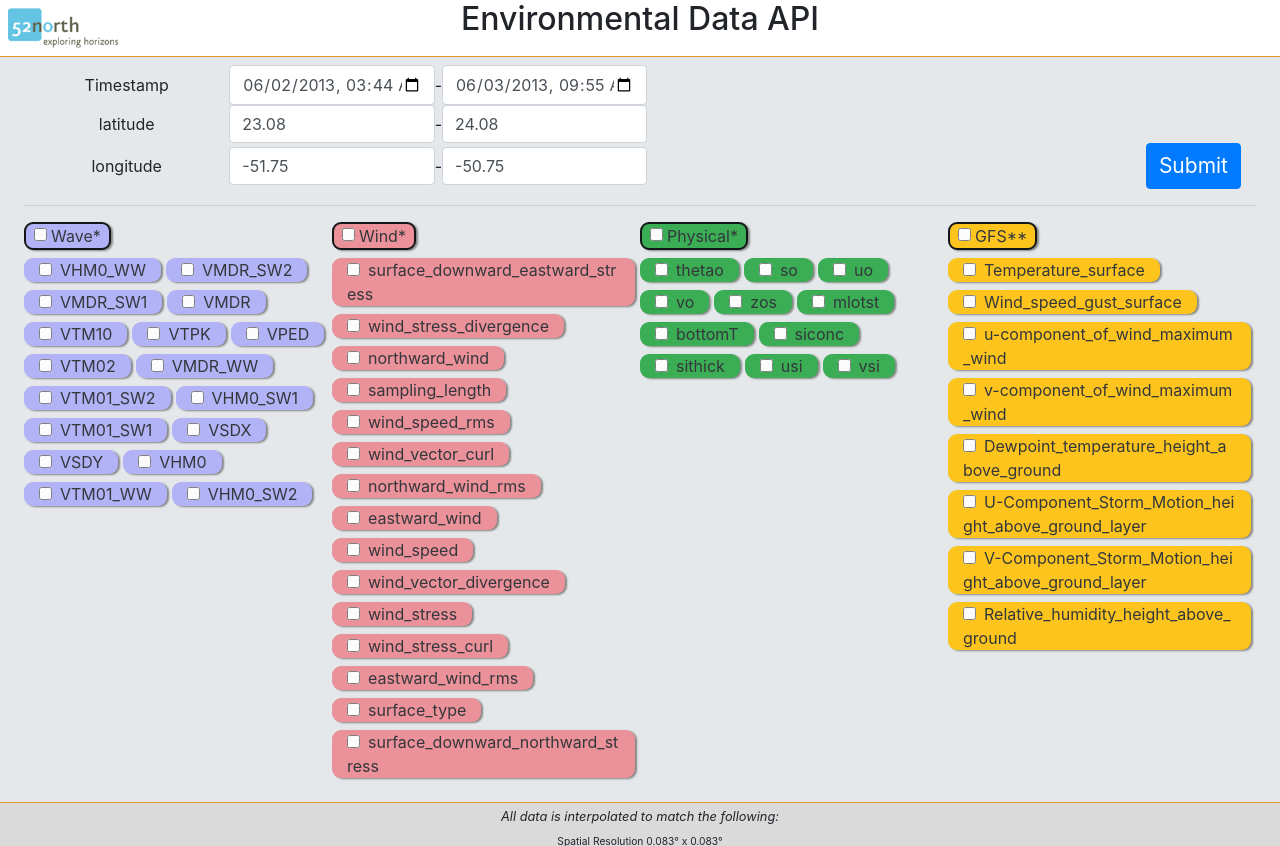
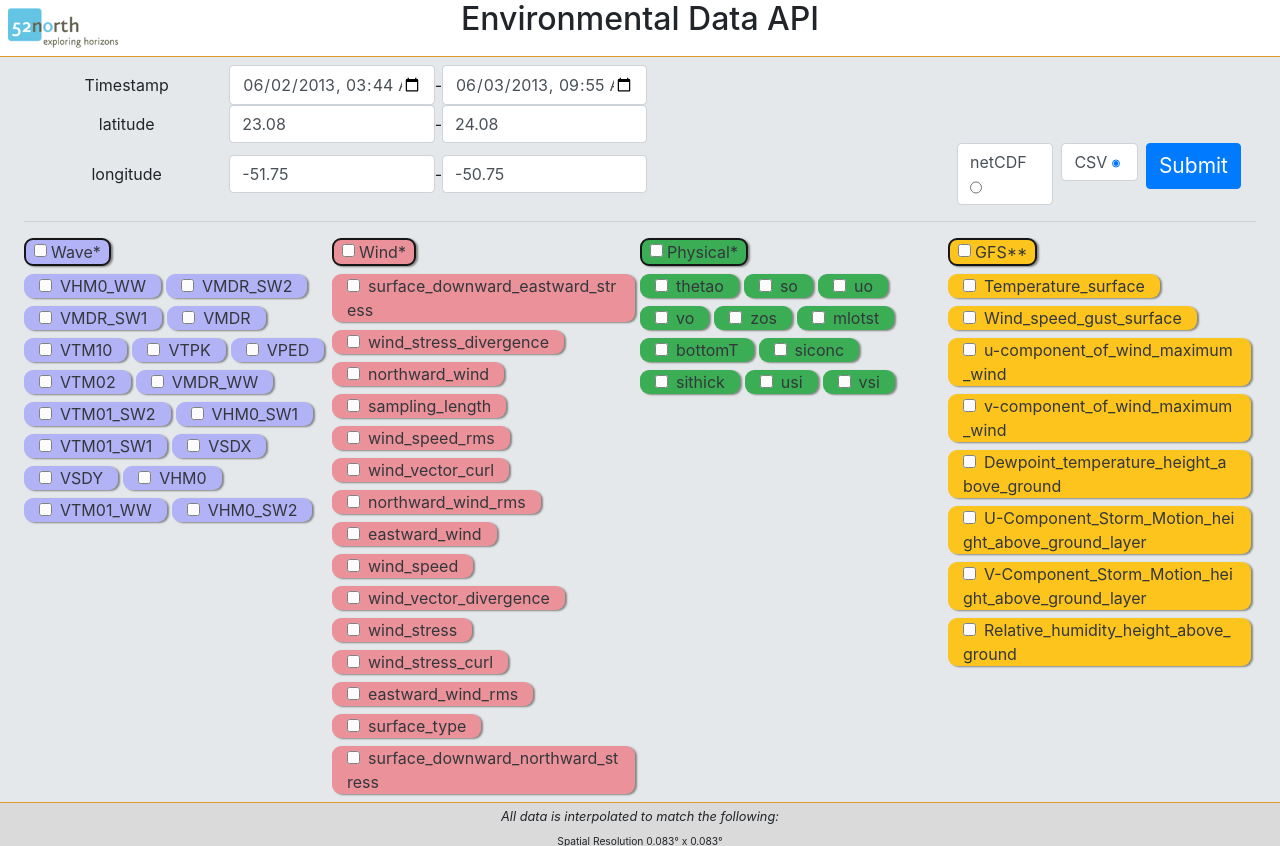
Before and after one commit to 52North/MariDataHarvest, a Flask app: page /EnvDataAPI/ in a window 1280 px wide. Shown: the top 846 px of the page. Run offline with Flask 2, Linux system fonts and the light colour scheme; parts of the project's set-up code (start-up, migrations or seed data) failed here and were passed over; some libraries are stand-ins or nearby versions.

Commit message:
export as netCDF file

```diff
--- a/EnvDataServer/app.py
+++ b/EnvDataServer/app.py
@@ -27,8 +27,8 @@ limiter = Limiter(
 # global variables
 # TODO move to a config file
 delete_file_queue = dict()
-# in seconds => 20 Minutes
-FILE_LIFE_SPAN = 20 * 60
+# in Minutes
+FILE_LIFE_SPAN = 20
 # in degrees
 spatial_interpolation_rate = 0.083
 # in hours
@@ -41,7 +41,7 @@ def remove_files():
     while True:
         _deep_copy = delete_file_queue.copy()
         for f_path, created_time in _deep_copy.items():
-            if (datetime.now() - created_time).seconds > FILE_LIFE_SPAN:
+            if (datetime.now() - created_time).seconds > FILE_LIFE_SPAN * 60:
                 Path(f_path).unlink(missing_ok=True)
                 del delete_file_queue[f_path]
                 logger.debug('Deleting expired file %s ' % f_path)
@@ -70,6 +70,15 @@ def parse_requested_var(args):
     return wave, wind, gfs, phy
 
 
+def create_csv(df, metadata_dict, file_path):
+    csv_str = df.to_csv()
+    csv_coma_line = csv_str[:csv_str.find('\n')].count(',') * ',' + '\n'
+    csv_str = csv_coma_line.join(metadata_dict.values()) + csv_str
+    with open(file_path, 'w', newline='', encoding='utf-8') as f:
+        f.write(csv_str)
+    delete_file_queue[file_path] = datetime.now()
+
+
 @app.route('/EnvDataAPI/request_env_data')
 @limiter.limit("1/10second")
 def request_env_data():
@@ -82,6 +91,7 @@ def request_env_data():
     lat_hi = float(request.args.get('lat_hi')) + spatial_interpolation_rate
     lon_lo = float(request.args.get('lon_lo')) - spatial_interpolation_rate
     lon_hi = float(request.args.get('lon_hi')) + spatial_interpolation_rate
+    data_format = request.args.get('format_radio')
     if lat_lo > lat_hi:
         logger.debug('Error: lat_lo > lat_hi')
         return Response('Error: lat_lo > lat_hi')
@@ -159,30 +169,35 @@ def request_env_data():
             gfs = []
             errorString += 'Error occurred while retrieving GFS data:  ' + str(e) + '<br>'
 
-    combined = xr.combine_by_coords(dataset_list, combine_attrs='override', compat='override')
+    combined = xr.combine_by_coords(dataset_list, combine_attrs='drop', compat='override')[wave + wind + phy + gfs]
     if len(combined) == 0:
         logger.debug(errorString + 'Error occurred: Empty dataset')
         return Response(errorString + 'Error occurred: Empty dataset')
     dir_path = Path(Path(__file__).parent, 'download')
     dir_path.mkdir(exist_ok=True)
-    file_path = Path(dir_path, str(uuid.uuid1()) + '.csv')
-    csv_str = combined.to_dataframe()[wave + wind + phy + gfs].to_csv()
-    csv_coma_line = csv_str[:csv_str.find('\n')].count(',') * ',' + '\n'
-    timeRange = 'Time range: %s to %s' % (str(date_lo), str(date_hi)) + csv_coma_line
-    lon = 'Longitude extent: %.2f to %.2f' % (lon_lo, lon_hi) + csv_coma_line
-    lat = 'Latitude extent: %.2f to %.2f' % (lat_lo, lat_hi) + csv_coma_line
-    spatial_res = 'Spatial Resolution 0.083deg x 0.083deg' + csv_coma_line
-    temporal_res = 'Temporal Resolution 3-hours interval' + csv_coma_line
-    credit_CMEMS = 'Credit (Wave-Wind-Physical): E.U. Copernicus Marine Service Information (CMEMS)' + csv_coma_line
-    credit_GFS = 'Credit (GFS): National Centers for Environmental Prediction/National Weather Service/NOAA' + csv_coma_line
-    created = 'Accessed on %s' % datetime.now().strftime('%Y-%m-%d %H:%M:%S') + csv_coma_line
-    err = 'Error(s): ' + errorString.replace(',', ' ') + csv_coma_line
-    csv_str = timeRange + lon + lat + spatial_res + temporal_res + credit_CMEMS + credit_GFS + created + err + csv_str
-    with open(file_path, 'w', newline='', encoding='utf-8') as f:
-        f.write(csv_str)
+    metadata_dict = dict(
+        timeRange='Time range: %s to %s' % (str(date_lo), str(date_hi)),
+        lon_extent='Longitude extent: %.2f to %.2f' % (lon_lo, lon_hi),
+        lat_extent='Latitude extent: %.2f to %.2f' % (lat_lo, lat_hi),
+        spatial_res='Spatial Resolution 0.083deg x 0.083deg',
+        temporal_res='Temporal Resolution 3-hours interval',
+        credit_CMEMS='Credit (Wave-Wind-Physical): E.U. Copernicus Marine Service Information (CMEMS)',
+        credit_GFS='Credit (GFS): National Centers for Environmental Prediction/National Weather Service/NOAA',
+        created='Accessed on %s' % datetime.now().strftime('%Y-%m-%d %H:%M:%S'),
+        errors='Error(s): ' + errorString.replace(',', ' ')
+    )
+    if data_format == 'csv':
+        file_path = Path(dir_path, str(uuid.uuid1()) + '.csv')
+        create_csv(combined.to_dataframe(), metadata_dict, file_path)
+    elif data_format == 'netcdf':
+        file_path = Path(dir_path, str(uuid.uuid1()) + '.nc')
+        combined.attrs = metadata_dict
+        combined.to_netcdf(file_path)
+
     resp = errorString + '<a href="/EnvDataAPI/' + str(
-        file_path.name) + '"> Download requested CSV file</a> <strong> The file will be deleted after 20 Minutes automatically.</strong>'
-    delete_file_queue[file_path] = datetime.now()
+        file_path.name) + '"> Download requested {0} file</a> <strong> The file will be deleted after {1} Minutes automatically.</strong>'.format(
+        data_format,
+        FILE_LIFE_SPAN)
     logger.debug(resp)
     return resp
 
--- a/EnvDataServer/templates/index.html
+++ b/EnvDataServer/templates/index.html
@@ -39,9 +39,16 @@
             <input class="form-control col-2"
                    type="number" name="lon_hi" value="-50.75">
             <div class="col">
-                <button type="submit" class="btn btn-primary  float-right" id="submitBtn" style="font-size: 21px">
+                  <button type="submit" class="btn btn-primary  ml-2 float-right" id="submitBtn" style="font-size: 21px">
                     Submit
                 </button>
+                    <label class="form-control col-2 float-right ml-2"> CSV <input class="form-control col-2" type="radio"
+                                                                  name="format_radio" value="csv"
+                                                                  checked> </label>
+                    <label class="form-control col-2 float-right ml-2"> netCDF <input class="form-control col-2" type="radio" value="netcdf"
+                                                                     name="format_radio">
+                    </label>
+
             </div>
         </div>
 
```
